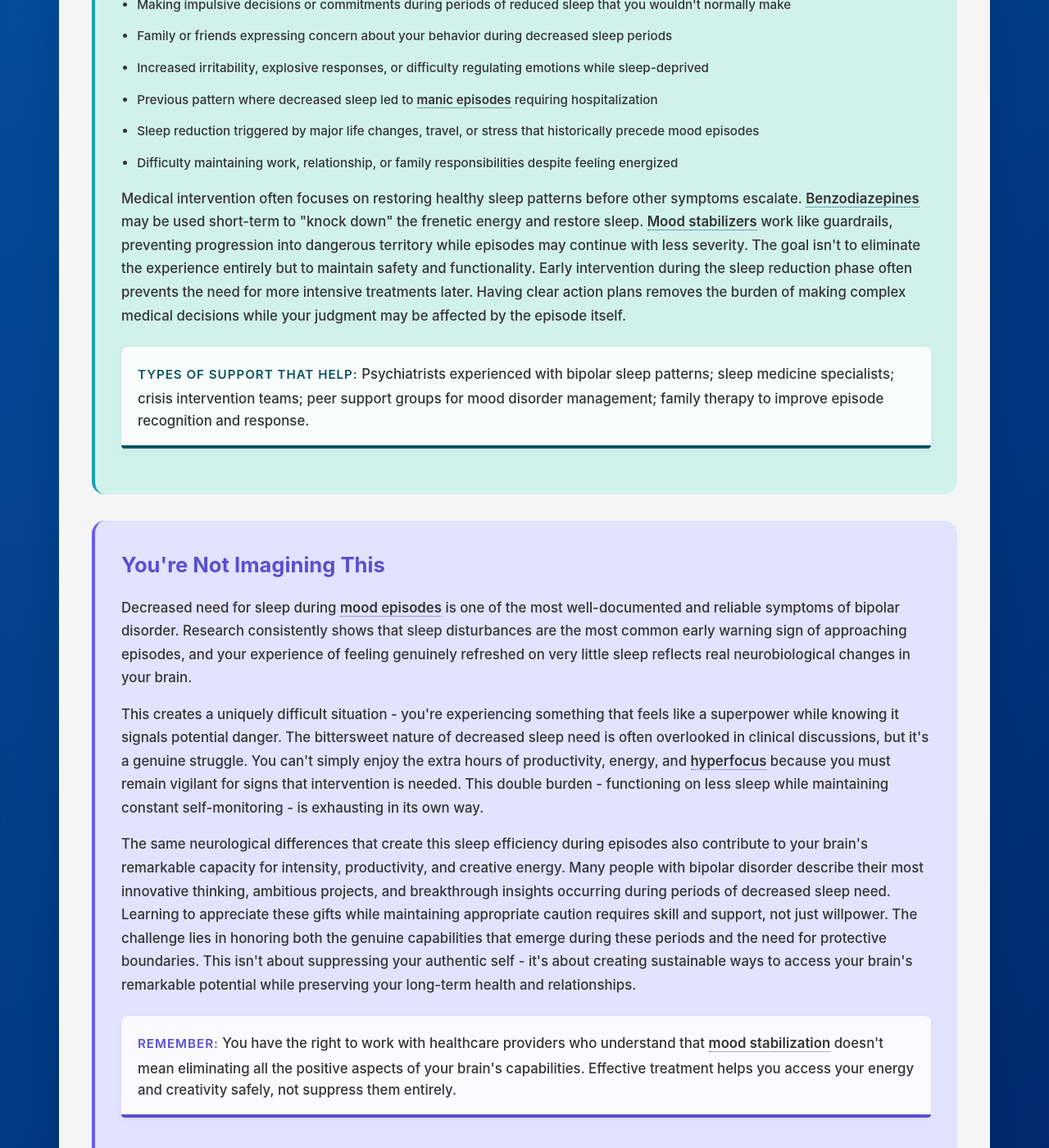
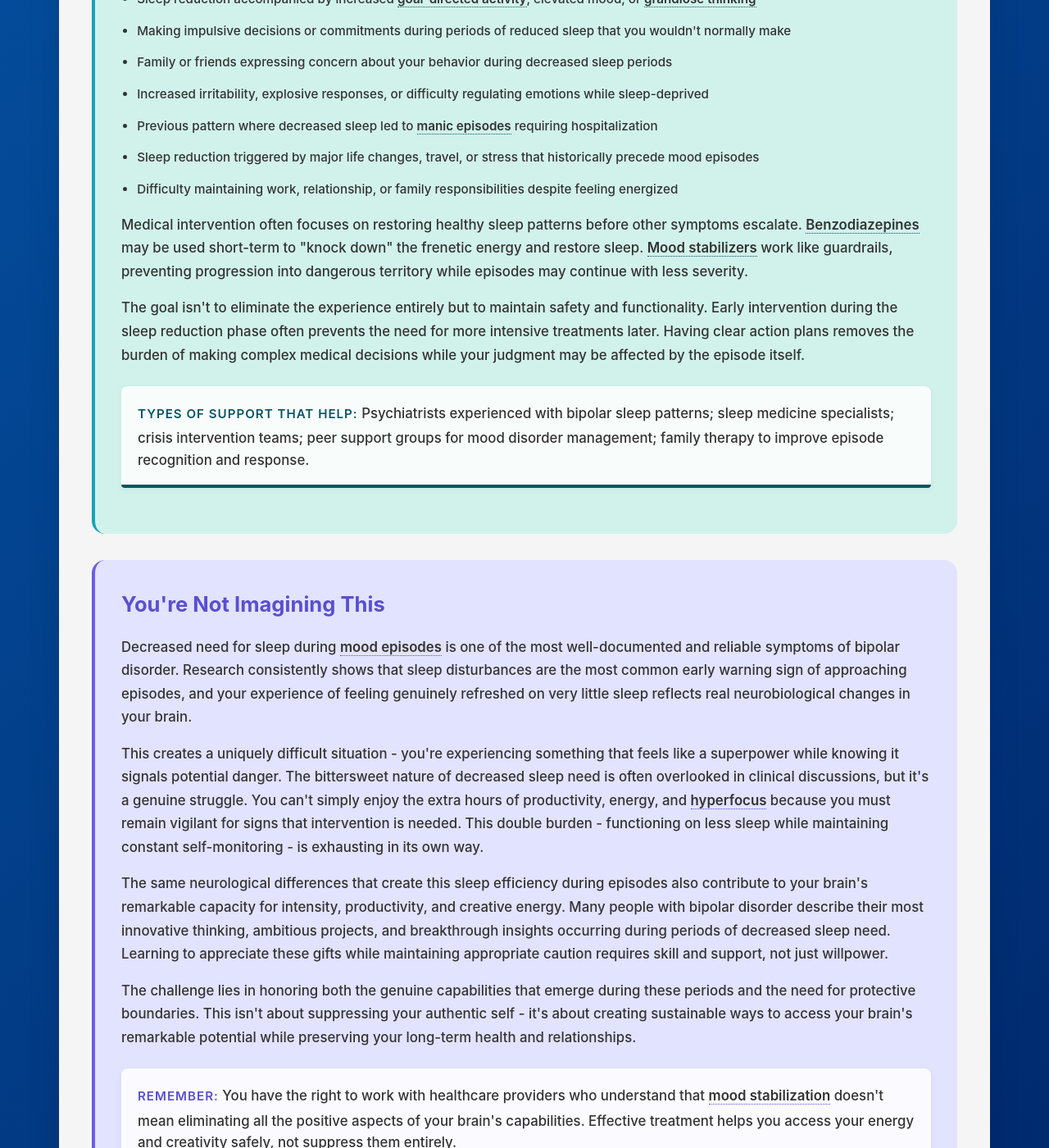
Before and after one commit to neurodivergent-survival-guide/neurodivergent-survival-guide, a Jekyll site: the page built from struggles/decreased-need-for-sleep.html, in a window 1280 px wide and 1400 px high, scrolled down 4444 px. Shown: the whole window at 82% size. Built offline with Jekyll 4.4.1, drawn with Linux system fonts in a browser that asks for light colours; some of the changed text lies outside the part shown.

Commit message:
Update decreased-need-for-sleep.html

```diff
--- a/struggles/decreased-need-for-sleep.html
+++ b/struggles/decreased-need-for-sleep.html
@@ -32,7 +32,9 @@ search_terms: ["need less sleep", "feel fine tired", "energized no sleep", "mani
 
         <p>The sleep you do get feels different - more rejuvenating and restorative than usual. Everything about the experience feels completely normal while it's happening. The few hours of sleep feel concentrated and efficient, as if your brain has compressed a full night's recovery into a much shorter timeframe. When you wake up, there's no grogginess or sleep inertia - you feel immediately alert and ready to engage with the day. This qualitative difference in sleep experience distinguishes decreased sleep need from simple <a class="jargon">sleep deprivation<span class="tooltip">Insufficient sleep that leaves you feeling tired, unfocused, and physically drained</span></a>, where shorter sleep leaves you feeling depleted rather than energized.</p>
 
-        <p>This often serves as the biggest puzzle piece in recognizing <a class="jargon">mood episode patterns<span class="tooltip">Recurring cycles of mood symptoms that indicate the onset of manic, hypomanic, or depressive episodes</span></a>. Sleep changes frequently appear before other <a class="jargon">hypomanic<span class="tooltip">A milder form of mania lasting at least four days with elevated mood but less severe impairment</span></a> or <a class="jargon">manic symptoms<span class="tooltip">Symptoms of elevated, expansive, or irritable mood including increased energy, racing thoughts, and decreased need for sleep</span></a> become obvious. Your brain is preparing to release reward chemicals, creating a sense of productivity and readiness to tackle the world as other mood changes begin trickling in. The experience often creates a profound paradox where you simultaneously feel empowered by your apparent transcendence of normal sleep requirements while remaining aware that this change signals potential danger. Many people describe feeling almost superhuman during these periods, as if they've unlocked a hidden biological capability that others completely lack.</p>
+        <p>This often serves as the biggest puzzle piece in recognizing <a class="jargon">mood episode patterns<span class="tooltip">Recurring cycles of mood symptoms that indicate the onset of manic, hypomanic, or depressive episodes</span></a>. Sleep changes frequently appear before other <a class="jargon">hypomanic<span class="tooltip">A milder form of mania lasting at least four days with elevated mood but less severe impairment</span></a> or <a class="jargon">manic symptoms<span class="tooltip">Symptoms of elevated, expansive, or irritable mood including increased energy, racing thoughts, and decreased need for sleep</span></a> become obvious. Your brain is preparing to release reward chemicals, creating a sense of productivity and readiness to tackle the world as other mood changes begin trickling in.</p>
+
+        <p>The experience often creates a profound paradox where you simultaneously feel empowered by your apparent transcendence of normal sleep requirements while remaining aware that this change signals potential danger. Many people describe feeling almost superhuman during these periods, as if they've unlocked a hidden biological capability that others completely lack.</p>
 
         <div class="highlight-box">
             <p><strong>Common experiences:</strong> Waking after 2-3 hours feeling completely energized; wondering why you ever needed 8 hours of sleep; feeling like you've discovered a superpower; noticing this pattern before other mood changes; experiencing more efficient, restorative sleep quality during these periods.</p>
@@ -56,7 +58,9 @@ search_terms: ["need less sleep", "feel fine tired", "energized no sleep", "mani
 
         <p><a class="jargon">Circadian rhythm<span class="tooltip">Your body's internal 24-hour clock that regulates sleep-wake cycles and hormone release</span></a> disruptions play a central role. During mood episodes, the timing and quality of <a class="jargon">REM sleep<span class="tooltip">Rapid Eye Movement sleep stage important for emotional processing and memory consolidation</span></a> change significantly. The brain's <a class="jargon">neurotransmitter systems<span class="tooltip">Chemical communication networks in the brain including dopamine, serotonin, and GABA</span></a> - particularly dopamine, serotonin, and GABA - become dysregulated in ways that affect both mood and sleep architecture simultaneously.</p>
 
-        <p>For people with multiple <a class="jargon">neurodivergent conditions<span class="tooltip">Brain differences including ADHD, autism, and mood disorders that affect daily functioning</span></a>, sleep disturbances don't automatically signal mood episodes. The pattern requires careful attention to the complete picture - how the sleep changes feel different from typical <a class="jargon">ADHD<span class="tooltip">Attention-Deficit/Hyperactivity Disorder affecting attention, impulse control, and executive function</span></a> or <a class="jargon">autism<span class="tooltip">Neurological differences affecting social communication, sensory processing, and behavioral patterns</span></a>-related sleep issues, and whether they coincide with other mood-related changes. The key distinction lies in the energizing quality - ADHD-related sleep problems typically leave you feeling tired despite being unable to sleep, while bipolar-related decreased sleep need creates genuine feelings of refreshment and capability. This neurobiological precision helps explain why sleep monitoring becomes such a crucial early detection tool for managing multiple brain differences.</p>
+        <p>For people with multiple <a class="jargon">neurodivergent conditions<span class="tooltip">Brain differences including ADHD, autism, and mood disorders that affect daily functioning</span></a>, sleep disturbances don't automatically signal mood episodes. The pattern requires careful attention to the complete picture - how the sleep changes feel different from typical <a class="jargon">ADHD<span class="tooltip">Attention-Deficit/Hyperactivity Disorder affecting attention, impulse control, and executive function</span></a> or <a class="jargon">autism<span class="tooltip">Neurological differences affecting social communication, sensory processing, and behavioral patterns</span></a>-related sleep issues, and whether they coincide with other mood-related changes.</p>
+
+        <p>The key distinction lies in the energizing quality - ADHD-related sleep problems typically leave you feeling tired despite being unable to sleep, while bipolar-related decreased sleep need creates genuine feelings of refreshment and capability. This neurobiological precision helps explain why sleep monitoring becomes such a crucial early detection tool for managing multiple brain differences.</p>
     </div>
 
     <div class="immediate-help">
@@ -119,7 +123,9 @@ search_terms: ["need less sleep", "feel fine tired", "energized no sleep", "mani
             <li>Difficulty maintaining work, relationship, or family responsibilities despite feeling energized</li>
         </ul>
 
-        <p>Medical intervention often focuses on restoring healthy sleep patterns before other symptoms escalate. <a class="jargon">Benzodiazepines<span class="tooltip">Anti-anxiety medications that can induce sleep and reduce agitation during acute episodes</span></a> may be used short-term to "knock down" the frenetic energy and restore sleep. <a class="jargon">Mood stabilizers<span class="tooltip">Medications like lithium or anticonvulsants that help prevent extreme mood episodes</span></a> work like guardrails, preventing progression into dangerous territory while episodes may continue with less severity. The goal isn't to eliminate the experience entirely but to maintain safety and functionality. Early intervention during the sleep reduction phase often prevents the need for more intensive treatments later. Having clear action plans removes the burden of making complex medical decisions while your judgment may be affected by the episode itself.</p>
+        <p>Medical intervention often focuses on restoring healthy sleep patterns before other symptoms escalate. <a class="jargon">Benzodiazepines<span class="tooltip">Anti-anxiety medications that can induce sleep and reduce agitation during acute episodes</span></a> may be used short-term to "knock down" the frenetic energy and restore sleep. <a class="jargon">Mood stabilizers<span class="tooltip">Medications like lithium or anticonvulsants that help prevent extreme mood episodes</span></a> work like guardrails, preventing progression into dangerous territory while episodes may continue with less severity.</p>
+
+        <p>The goal isn't to eliminate the experience entirely but to maintain safety and functionality. Early intervention during the sleep reduction phase often prevents the need for more intensive treatments later. Having clear action plans removes the burden of making complex medical decisions while your judgment may be affected by the episode itself.</p>
 
         <div class="highlight-box">
             <p><strong>Types of support that help:</strong> Psychiatrists experienced with bipolar sleep patterns; sleep medicine specialists; crisis intervention teams; peer support groups for mood disorder management; family therapy to improve episode recognition and response.</p>
@@ -132,7 +138,9 @@ search_terms: ["need less sleep", "feel fine tired", "energized no sleep", "mani
 
         <p>This creates a uniquely difficult situation - you're experiencing something that feels like a superpower while knowing it signals potential danger. The bittersweet nature of decreased sleep need is often overlooked in clinical discussions, but it's a genuine struggle. You can't simply enjoy the extra hours of productivity, energy, and <a class="jargon">hyperfocus<span class="tooltip">Intense, sustained attention on preferred activities that can last for hours</span></a> because you must remain vigilant for signs that intervention is needed. This double burden - functioning on less sleep while maintaining constant self-monitoring - is exhausting in its own way.</p>
 
-        <p>The same neurological differences that create this sleep efficiency during episodes also contribute to your brain's remarkable capacity for intensity, productivity, and creative energy. Many people with bipolar disorder describe their most innovative thinking, ambitious projects, and breakthrough insights occurring during periods of decreased sleep need. Learning to appreciate these gifts while maintaining appropriate caution requires skill and support, not just willpower. The challenge lies in honoring both the genuine capabilities that emerge during these periods and the need for protective boundaries. This isn't about suppressing your authentic self - it's about creating sustainable ways to access your brain's remarkable potential while preserving your long-term health and relationships.</p>
+        <p>The same neurological differences that create this sleep efficiency during episodes also contribute to your brain's remarkable capacity for intensity, productivity, and creative energy. Many people with bipolar disorder describe their most innovative thinking, ambitious projects, and breakthrough insights occurring during periods of decreased sleep need. Learning to appreciate these gifts while maintaining appropriate caution requires skill and support, not just willpower.</p>
+
+        <p>The challenge lies in honoring both the genuine capabilities that emerge during these periods and the need for protective boundaries. This isn't about suppressing your authentic self - it's about creating sustainable ways to access your brain's remarkable potential while preserving your long-term health and relationships.</p>
 
         <div class="highlight-box">
             <p><strong>Remember:</strong> You have the right to work with healthcare providers who understand that <a class="jargon">mood stabilization<span class="tooltip">Maintaining stable mood within a manageable range without extreme highs or lows</span></a> doesn't mean eliminating all the positive aspects of your brain's capabilities. Effective treatment helps you access your energy and creativity safely, not suppress them entirely.</p>
```
